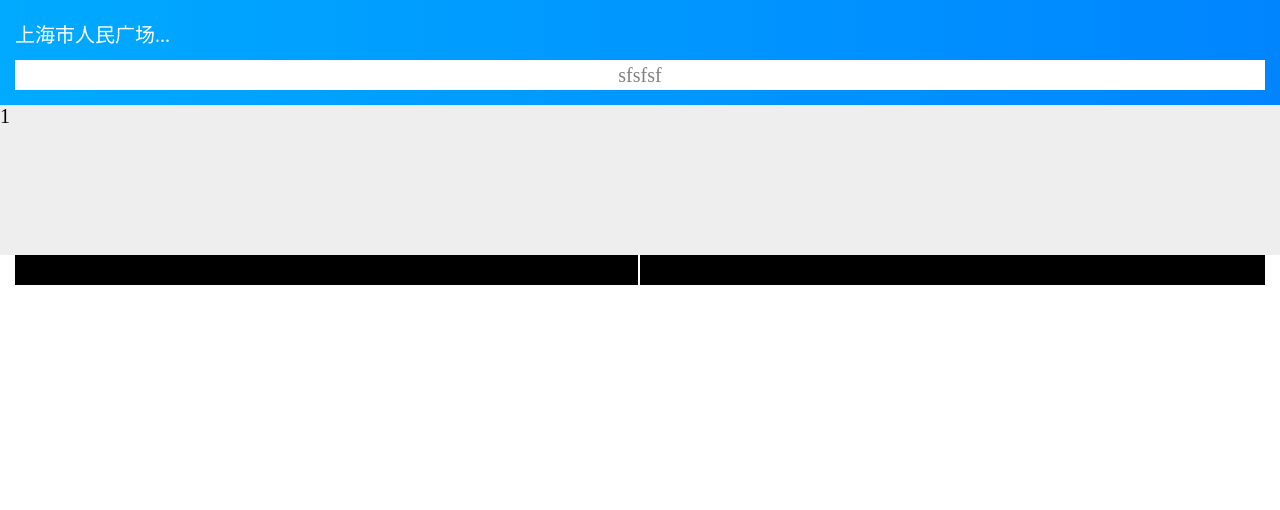
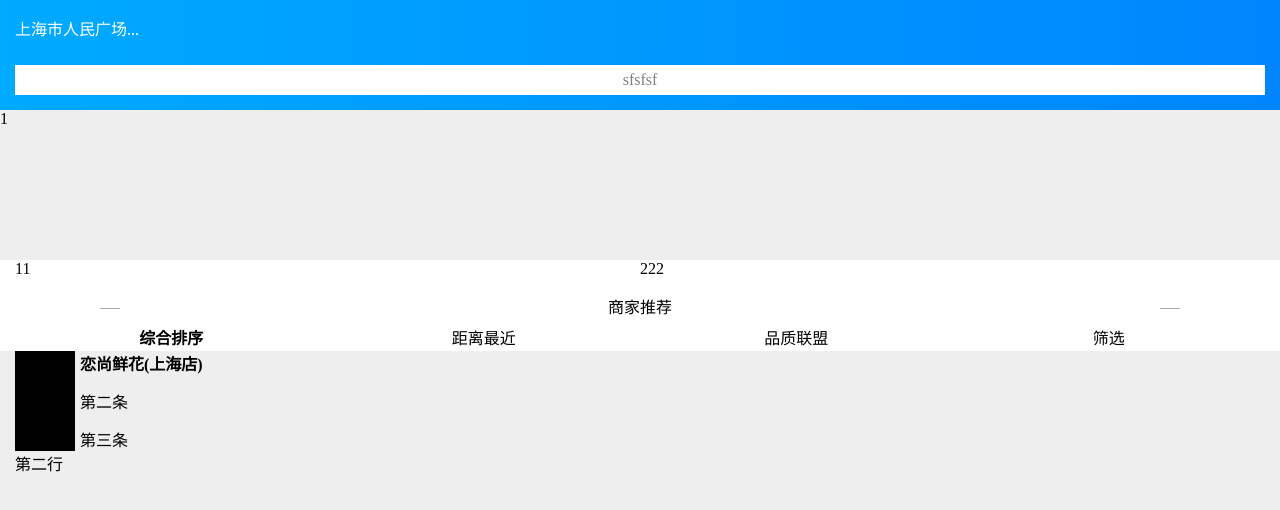
Before and after one commit to depressedlixiaobo/elemereact, a React (Create React App) app: page / in a window 1280 px wide. Shown: the top 510 px of the page. Built offline with nearby package versions, Linux system fonts and the light colour scheme.

Commit message:
样式修改

```diff
--- a/public/index.html
+++ b/public/index.html
@@ -3,7 +3,7 @@
   <head>
     <meta charset="utf-8">
     <link rel="shortcut icon" href="%PUBLIC_URL%/favicon.ico">
-    <meta name="viewport" content="width=device-width, initial-scale=1, shrink-to-fit=no">
+    <meta name="viewport" content="width=device-width, initial-scale=1.0, maximum-scale=1.0, user-scalable=no,shrink-to-fit=no">
     <meta name="theme-color" content="#000000">
     <!--
       manifest.json provides metadata used when your web app is added to the
--- a/src/containers/App.js
+++ b/src/containers/App.js
@@ -13,22 +13,48 @@ class App extends Component {
                      <div className='location'>
                          上海市人民广场...
                      </div>
-                     <div className='search'>
+
+                 </header>
+                 <div className='search'>
                         <div className='search-box'>sfsfsf</div>
                      </div>
-                 </header>
                  <div className='swipper'>
                  1
 
                  </div>
-                 <div className='ads'>
-                    <div className='adsbox rd-border'>
+                 <div className='banner'>
+                    <div className='banner-box rd-border'>
                         11
                     </div>
-                    <div className='adsbox'>
+                    <div className='banner-box'>
                         222
                     </div>
                  </div>
+                 <div className='sjtj'>
+                     商家推荐
+                 </div>
+                 <aside className='sidebar'>
+                     <div className='sd-active'>综合排序</div>
+                     <div>距离最近</div>
+                     <div>品质联盟</div>
+                     <div >筛选</div>
+                 </aside>
+                 <section className='shoplist'>
+                     <section className='shop-store'>
+                      <div className='store-info'>
+                         <div className='store-logo'>
+
+                         </div>
+                         <div class="store-desc">
+                            <div className='desc1'>恋尚鲜花(上海店)</div>
+                            <div className='desc2'>第二条</div>
+                            <div className='desc3'>第三条</div>
+
+                         </div>
+                      </div>
+                      <div className='store-extra'>第二行</div>
+                     </section>
+                 </section>
                  </React.Fragment>
 
         );
--- a/src/sass/_base.scss
+++ b/src/sass/_base.scss
@@ -1,16 +1,9 @@
-*{
+* {
     margin: 0;
     padding: 0;
     box-sizing: border-box;
 }
-html{
+
+html {
     font-size: 62.5%;
 }
-.clearfix{
-    &:after{
-        content:".";
-        display:block;
-        height:0;
-        clear:both;
-       }
-}
--- a/src/sass/index.scss
+++ b/src/sass/index.scss
@@ -1,5 +1,8 @@
 @import './base';
-
+$bgColor :#fff;
+body{
+    font-size: 1.6rem;
+}
 .pd15{
     padding: 0 15px 0 15px;
 }
@@ -12,9 +15,13 @@
         color: white;
         line-height: 2.5;
     }
+ }
  .search{
-        @extend .pd15;
-        padding-bottom: 15px;
+    background-image: linear-gradient(90deg,#0af,#0085ff);
+    padding:15px ;
+    z-index: 999;
+    position: sticky;
+    top:0rem;
     .search-box{
         height: 3rem;
         width: 100%;
@@ -31,28 +38,124 @@
     }
 
 }
-
-
- }
  .swipper{
     height: 15rem;
     background: #eee;
 
 }
-.ads{
+@mixin clearfix {
+    &::after {
+        content: " ";
+        display: block;
+        height: 0;
+        clear: both;
+    }
+}
+.banner{
     @extend .pd15;
 
-    .adsbox{
+    .banner-box{
         float: left;
-        background: #000;
+
         height: 3rem;
         width: 50%;
+
+    }
+    &:after {
+        content: " ";
+        display: block;
+        width: 0;
+        height: 0;
+        clear: both;
     }
     .rd-border{
         padding-right: 2px;
-        border-right: 2px solid #ffffff;
+        border-right: 2px solid #fff;
     }
 }
-div {
-    font-size:2rem;
+@mixin  line-style {
+       display: block;
+        height: 1px;
+        width: 2rem;
+        content: " ";
+        top:50%;
+        position: absolute;
+        background: #aaa;
 }
+// 商家推荐
+.sjtj{
+    text-align: center;
+    line-height: 1.6rem;
+    position: relative;
+    padding: 1rem 0 1rem 0;
+    &::before{
+        @include line-style;
+
+        margin-left: 10rem;
+    }
+    &::after{
+        @include line-style;
+        right: 0;
+        margin-right: 10rem;
+    }
+}
+
+$side_fontSize : 2.5rem;
+.sidebar{
+    @extend .pd15;
+    position: sticky;
+    top:5.6rem;
+    z-index: 999;
+    background: $bgColor;
+    div{
+        float: left;
+        width: 25%;
+        text-align: center;
+        height: $side_fontSize;
+        line-height: $side_fontSize;
+    }
+    .sd-active{
+        font-weight: 700;
+    }
+    @include clearfix;
+}
+
+.shoplist {
+    // display: flex;
+    @extend .pd15;
+    background: #eee;
+    height: 200rem;
+    .shop-store {
+        display: flex;
+        flex-wrap: wrap;
+        .store-info{
+            width: 100%;
+            display: inherit;
+            .store-logo{
+                width: 6rem;
+                height: 10rem;
+                background: #000;
+            }
+            .store-desc{
+                padding-left: .5rem;
+                display: inherit;
+                flex-flow: column;
+                justify-content: space-between;
+                .desc1{
+                   font-weight: 800;
+                }
+                .desc2{
+
+                }
+                .desc3{
+
+                }
+
+            }
+        }
+        .store-extra{
+            width: 100%;
+        }
+    }
+
+}
```
Also changed, not shown: src/images/star.svg (added). Lines whose indentation alone changed are shown as unchanged.
